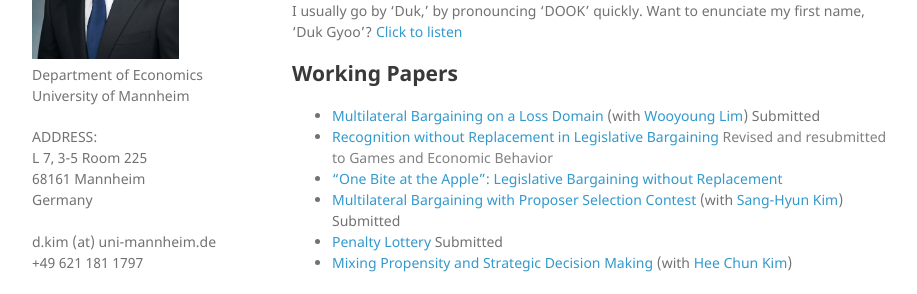
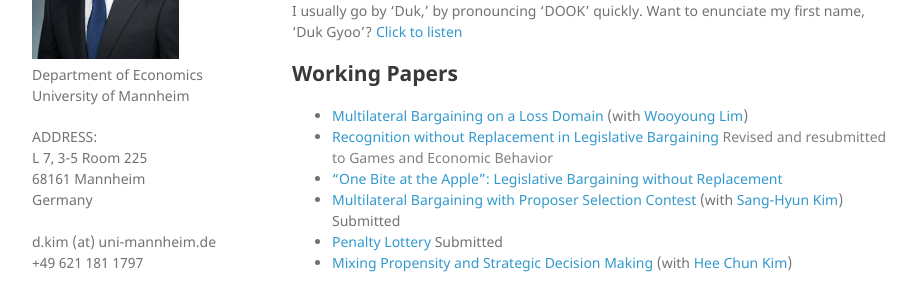
Before and after one commit to kimdukgyoo/kimdukgyoo.github.io, a Jekyll site: the page built from index.md, in a window 1280 px wide and 1321 px high. Shown: the part 242-536 px from the top of the window, without its empty margins (178-1095 px from the left). Built offline with Jekyll 4.4.1, drawn with Linux system fonts in a browser that asks for light colours; our own code applies the rules of GitHub Pages for plain Markdown files.

Commit message:
Update index.md

```diff
--- a/index.md
+++ b/index.md
@@ -10,7 +10,7 @@
 I usually go by 'Duk,' by pronouncing 'DOOK' quickly. Want to enunciate my first name, 'Duk Gyoo'?  <a href="/howtopronouncemyname.mp3" target="_blank">Click to listen</a>
 
 ## Working Papers
-* <a href="https://kimdukgyoo.github.io/PDFfiles/MBL.pdf" target="_blank">Multilateral Bargaining on a Loss Domain</a> (with <a href="http://wooyoung.people.ust.hk/" target="_blank">Wooyoung Lim</a>) Submitted
+* <a href="https://kimdukgyoo.github.io/PDFfiles/MBL.pdf" target="_blank">Multilateral Bargaining on a Loss Domain</a> (with <a href="http://wooyoung.people.ust.hk/" target="_blank">Wooyoung Lim</a>)
 * <a href="https://kimdukgyoo.github.io/PDFfiles/Recognition_without_Replacement_in_Legislative_Bargaining.pdf" target="_blank"> Recognition without Replacement in Legislative Bargaining</a> <span style="color:Gray">Revised and resubmitted to Games and Economic Behavior</span>
 * <a href="https://kimdukgyoo.github.io/PDFfiles/OneBiteAtTheApple.pdf" target="_blank"> "One Bite at the Apple": Legislative Bargaining without Replacement</a>
 * <a href="https://kimdukgyoo.github.io/PDFfiles/MBContest.pdf" target="_blank">Multilateral Bargaining with Proposer Selection Contest</a> (with <a href="https://sites.google.com/site/sanghyunkim46/research" target="_blank">Sang-Hyun Kim</a>) Submitted
```
